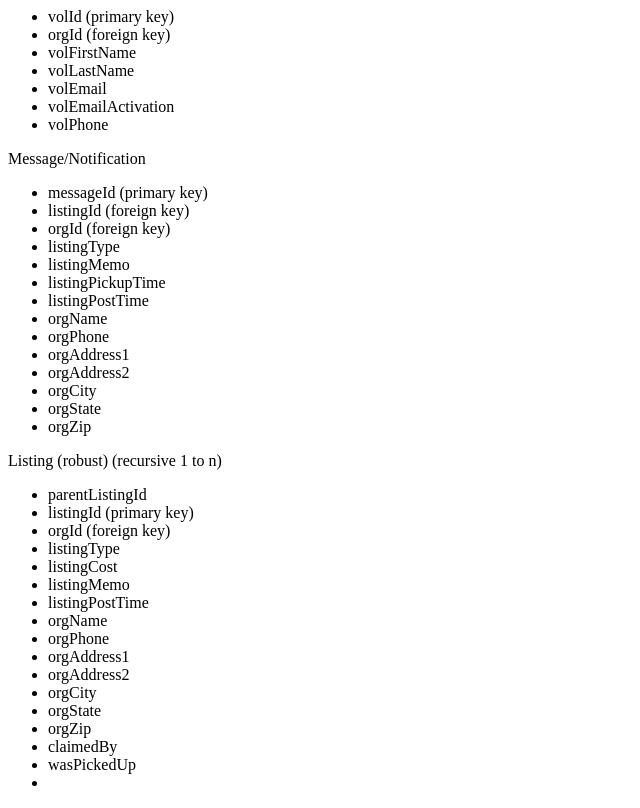
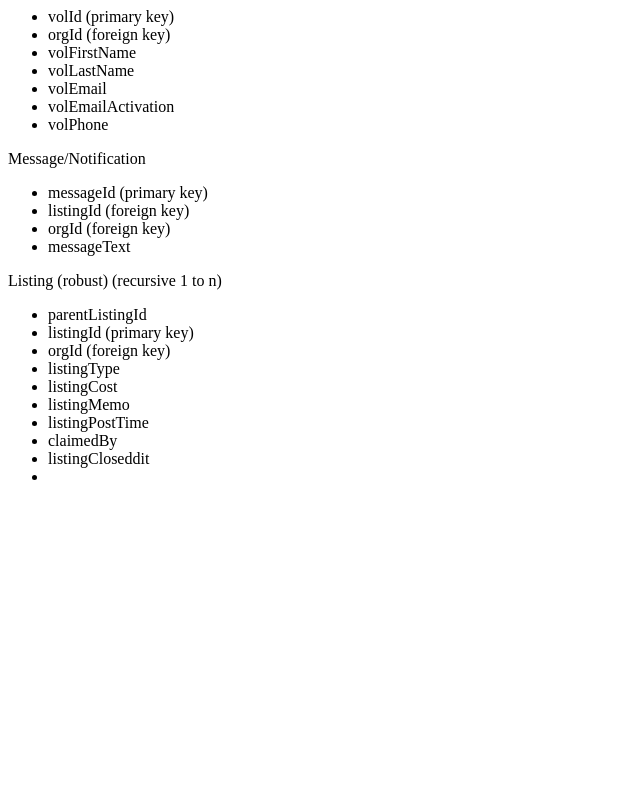
Before and after one commit to brbrown59/bread-basket, a PHP site: page /public_html/documentation/data-breakdown.php in a window 1280 px wide. Shown: the part 584-1392 px from the top of the page, without its empty margins (0-640 px from the left). After the commit the page ends 1064 px from the top, so only its background shows below. Run offline with PHP 8.4, Linux system fonts and the light colour scheme.

Commit message:
edited attributes

```diff
--- a/public_html/documentation/data-breakdown.php
+++ b/public_html/documentation/data-breakdown.php
@@ -50,17 +50,7 @@
 			<li>messageId (primary key)</li>
 			<li>listingId (foreign key)</li>
 			<li>orgId (foreign key)</li>
-			<li>listingType</li>
-			<li>listingMemo</li>
-			<li>listingPickupTime</li>
-			<li>listingPostTime</li>
-			<li>orgName</li>
-			<li>orgPhone</li>
-			<li>orgAddress1</li>
-			<li>orgAddress2</li>
-			<li>orgCity</li>
-			<li>orgState</li>
-			<li>orgZip</li>
+			<li>messageText</li>
 		</ul>
 		<p>Listing (robust) (recursive 1 to n)</p>
 		<ul>
@@ -71,15 +61,8 @@
 			<li>listingCost</li>
 			<li>listingMemo</li>
 			<li>listingPostTime</li>
-			<li>orgName</li>
-			<li>orgPhone</li>
-			<li>orgAddress1</li>
-			<li>orgAddress2</li>
-			<li>orgCity</li>
-			<li>orgState</li>
-			<li>orgZip</li>
 			<li>claimedBy</li>
-			<li>wasPickedUp</li>
+			<li>listingCloseddit</li>
 			<li></li>
 		</ul>
 
```
